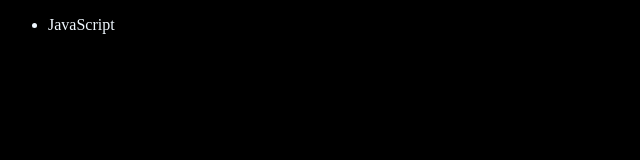
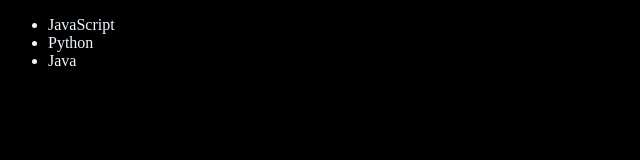
Before and after one commit to Sachinj29/JavaScript, a plain HTML site: page 06_DOM/04_Four.html in a window 1280 px wide. Shown: the full height of the page, 0-640 px from the left. Drawn offline with Linux system fonts and the light colour scheme.

Commit message:
Container Config Done

```diff
--- a/06_DOM/04_Four.html
+++ b/06_DOM/04_Four.html
@@ -10,4 +10,15 @@
     <li>JavaScript</li>
   </ul>
 </body>
+<script>
+  function addLanguage(langName){
+    const li = document.createElement('li');
+    li.innerHTML = `${langName}`
+    document.querySelector('.Language').appendChild(li)
+  }
+
+  addLanguage("Python")
+  addLanguage("Java")
+
+</script>
 </html>
```
